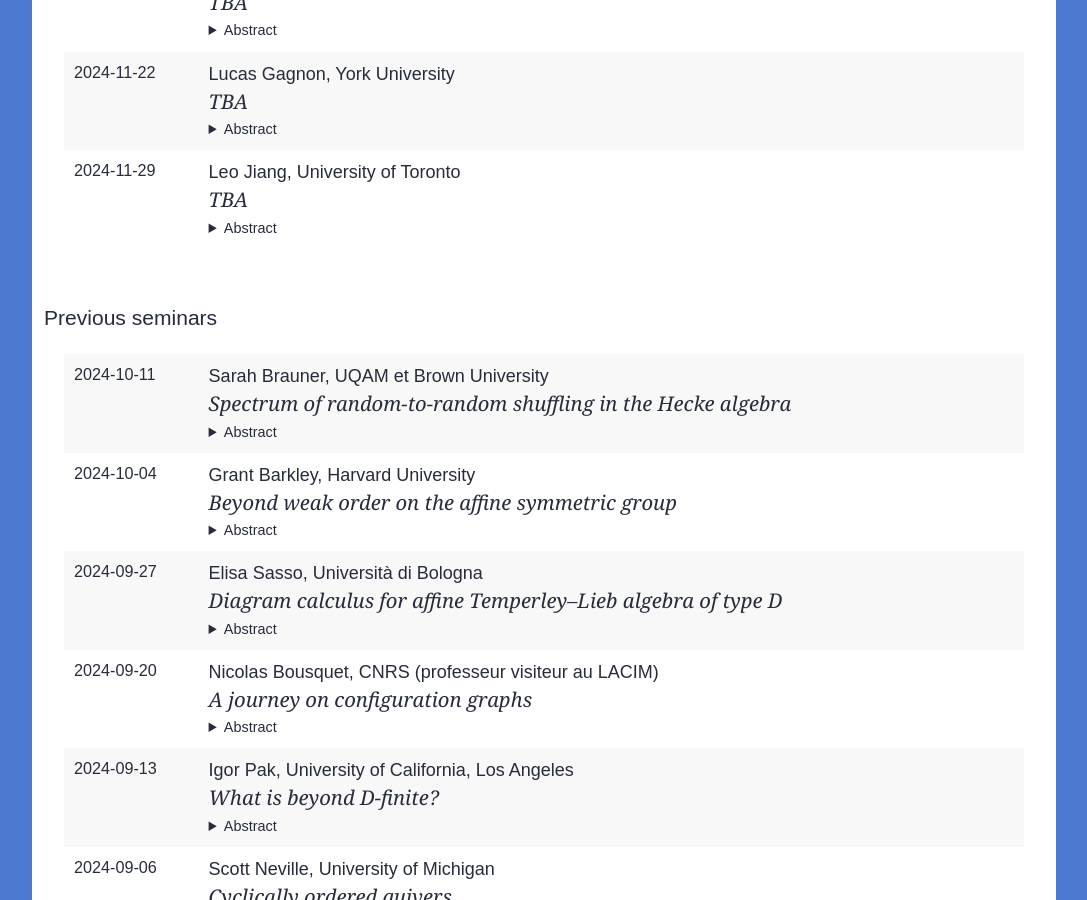
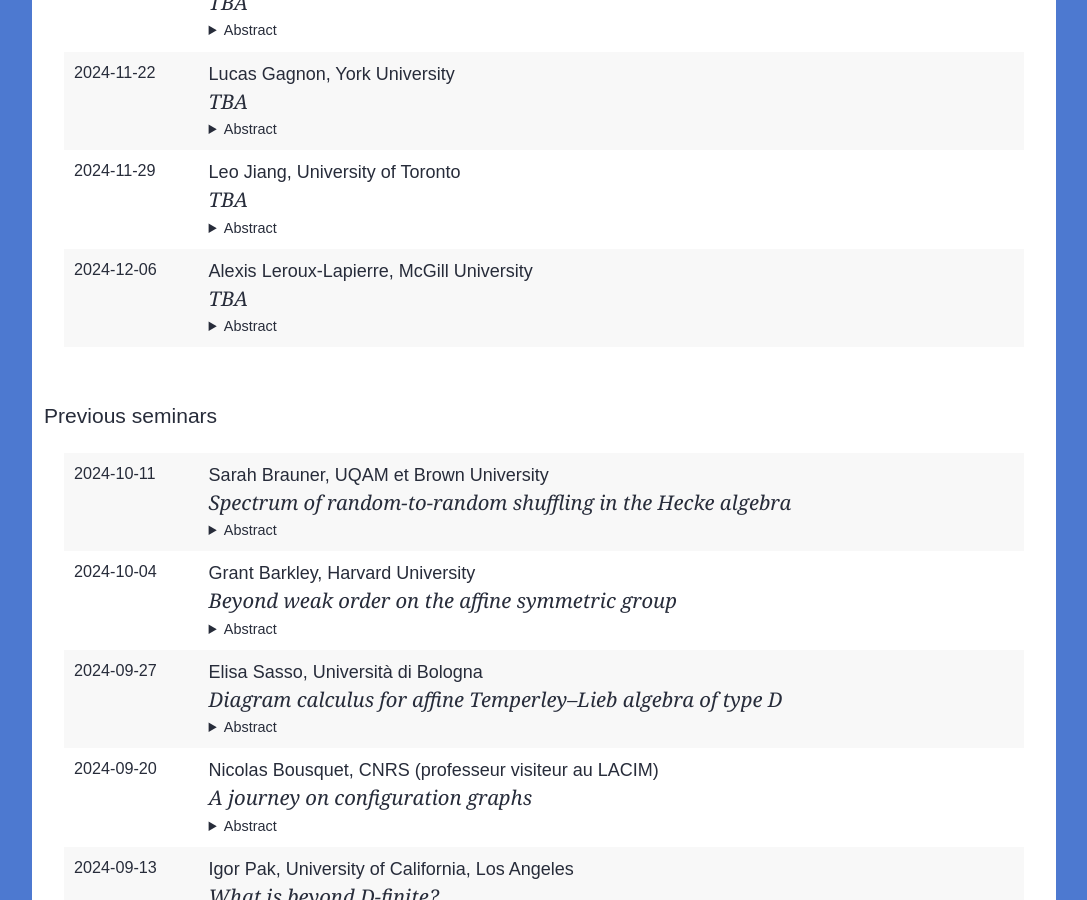
Before and after one commit to lacim-uqam/lacim-uqam.github.io, a Jekyll site: the page built from en/seminar.md, in a window 1280 px wide and 900 px high, scrolled down 1208 px. Shown: the whole window, without its empty margins (96-1183 px from the left). Built offline with Jekyll 4.4.1, drawn with Linux system fonts in a browser that asks for light colours; formulas are drawn with MathJax 3; our own code applies the rules of GitHub Pages for plain Markdown files.

Commit message:
Update lacim-seminar.yml

```diff
--- a/_data/lacim-seminar.yml
+++ b/_data/lacim-seminar.yml
@@ -1,3 +1,11 @@
+- speaker: Alexis Leroux-Lapierre
+  affiliation: McGill University
+  title: >
+    TBA
+  date: 2024-12-06
+  abstract: >
+    TBA
+
 - speaker: Leo Jiang
   affiliation: University of Toronto
   title: >
```
